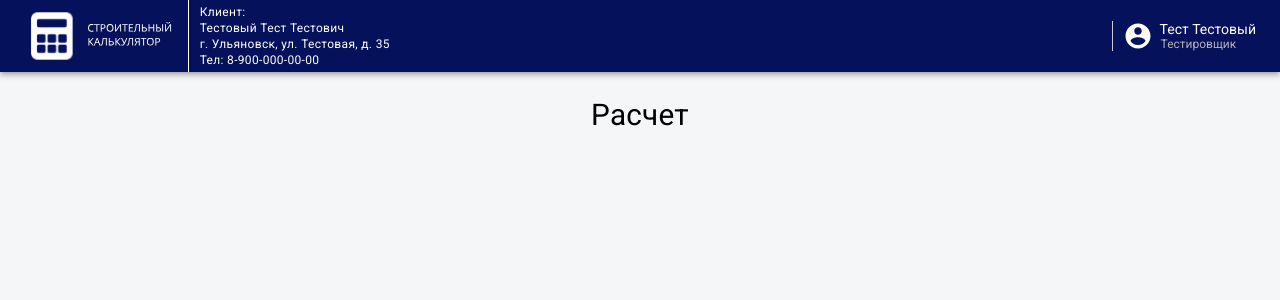
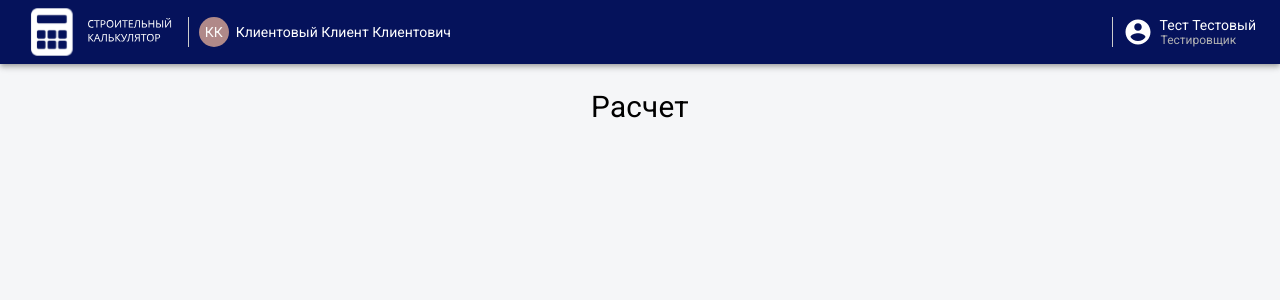
Before and after one commit to svlipatnikov/Build-calculator, a React (Create React App) app: page /estimates/1 in a window 1280 px wide. Shown: the top 300 px of the page. Built offline with nearby package versions, Linux system fonts and the light colour scheme.

Commit message:
changed client in header

```diff
--- a/src/App.js
+++ b/src/App.js
@@ -6,7 +6,7 @@ import { theme } from './malerialUI/theme.js';
 
 import Auth from './pages/Auth';
 import Clients from './pages/Clients';
-import Estimates from './pages/Estimates/Estimates';
+import Estimate from './pages/Estimate/Estimate';
 
 function App() {
     return (
@@ -15,7 +15,7 @@ function App() {
                 <Switch>
                     <Route exact path="/" component={Auth} />
                     <Route exact path="/clients" component={Clients} />
-                    <Route exact path="/estimates/:id" component={Estimates} />
+                    <Route exact path="/estimates/:id" component={Estimate} />
                 </Switch>
             </Router>
         </ThemeProvider>
--- a/src/components/Header/Header.jsx
+++ b/src/components/Header/Header.jsx
@@ -1,11 +1,20 @@
 import React from 'react'
 import { Link } from 'react-router-dom';
-import { AppBar, Button, Toolbar } from '@material-ui/core'
+import { AppBar, Avatar, Toolbar } from '@material-ui/core'
 import { AccountCircle } from '@material-ui/icons'
 import Logo from '../../assets/logo.svg'
 import './Header.scss'
 
-const Header = () => (
+const Header = () => {
+  const name = 'Клиент'
+  const lastName = 'Клиентовый'
+  const patronymic = 'Клиентович'
+
+  const openModal = () => {
+
+  }
+
+  return (
     <AppBar className="appbar" position="static">
       <Toolbar className="toolbar">
         <div className="d-flex">
@@ -13,12 +22,10 @@ const Header = () => (
             <img src={Logo} alt="logo" className="logo" />
           </Link>
 
-        <Button color="inherit" size="small" className="client">
-          Клиент:<br />
-          Тестовый Тест Тестович<br />
-          г. Ульяновск, ул. Тестовая, д. 35<br />
-          Тел: 8-900-000-00-00
-        </Button>
+          <div className="d-flex client" onClick={openModal}>
+            <Avatar sizes="20">{name.charAt(0) + lastName.charAt(0)}</Avatar>
+            <p>{lastName} {name} {patronymic}</p>
+          </div>
         </div>
 
         <div className="d-flex account">
@@ -32,5 +39,6 @@ const Header = () => (
       </Toolbar>
     </AppBar>
   )
+}
 
 export default Header
--- a/src/components/Header/Header.scss
+++ b/src/components/Header/Header.scss
@@ -7,20 +7,24 @@
       filter: brightness(0) invert(1);
     }
     .client {
-      text-transform: none;
-      border-radius: 0;
-      border-left: 1px solid white;
+      cursor: pointer;
+      border-left: 1px solid #ccc;
       padding-left: 10px;
-      span {
-        font-weight: normal;
-        color: white;
-        line-height: 16px;
-        text-align: left;
+      .MuiAvatar-root {
+        width: 30px;
+        height: 30px;
+        font-size: 14px;
+        margin-right: 7px;
+        background-color: #b08989;
+      }
+      p:hover {
+        text-decoration: underline;
       }
     }
     .account {
       border-left: 1px solid #ccc;
       padding-left: 10px;
+      margin-left: 10px;
       svg {
         margin-right: 7px;
         font-size: 30px;
@@ -34,13 +38,10 @@
   }
 }
 
-@media (max-width: 600px) {
+@media (max-width: 670px) {
   .appbar .toolbar {
     .logo {
       max-height: 48px;
-    }
-    .client {
-      display: none;
     }
     p {
       font-size: 12px;
@@ -50,3 +51,9 @@
     }
   }
 }
+
+@media (max-width: 490px) {
+  .client {
+    display: none;
+  }
+}
--- a/src/pages/Estimates/Estimates.jsx
+++ b/src/pages/Estimate/Estimate.jsx
@@ -2,10 +2,10 @@ import React from 'react'
 import PageLayout from '../../layouts/page'
 import { Typography } from '@material-ui/core'
 
-const Estimates = () => (
+const Estimate = () => (
   <PageLayout>
     <Typography variant="h4" align="center">Расчет</Typography>
   </PageLayout>
 )
 
-export default Estimates;
+export default Estimate;
```
Lines whose indentation alone changed are shown as unchanged.
